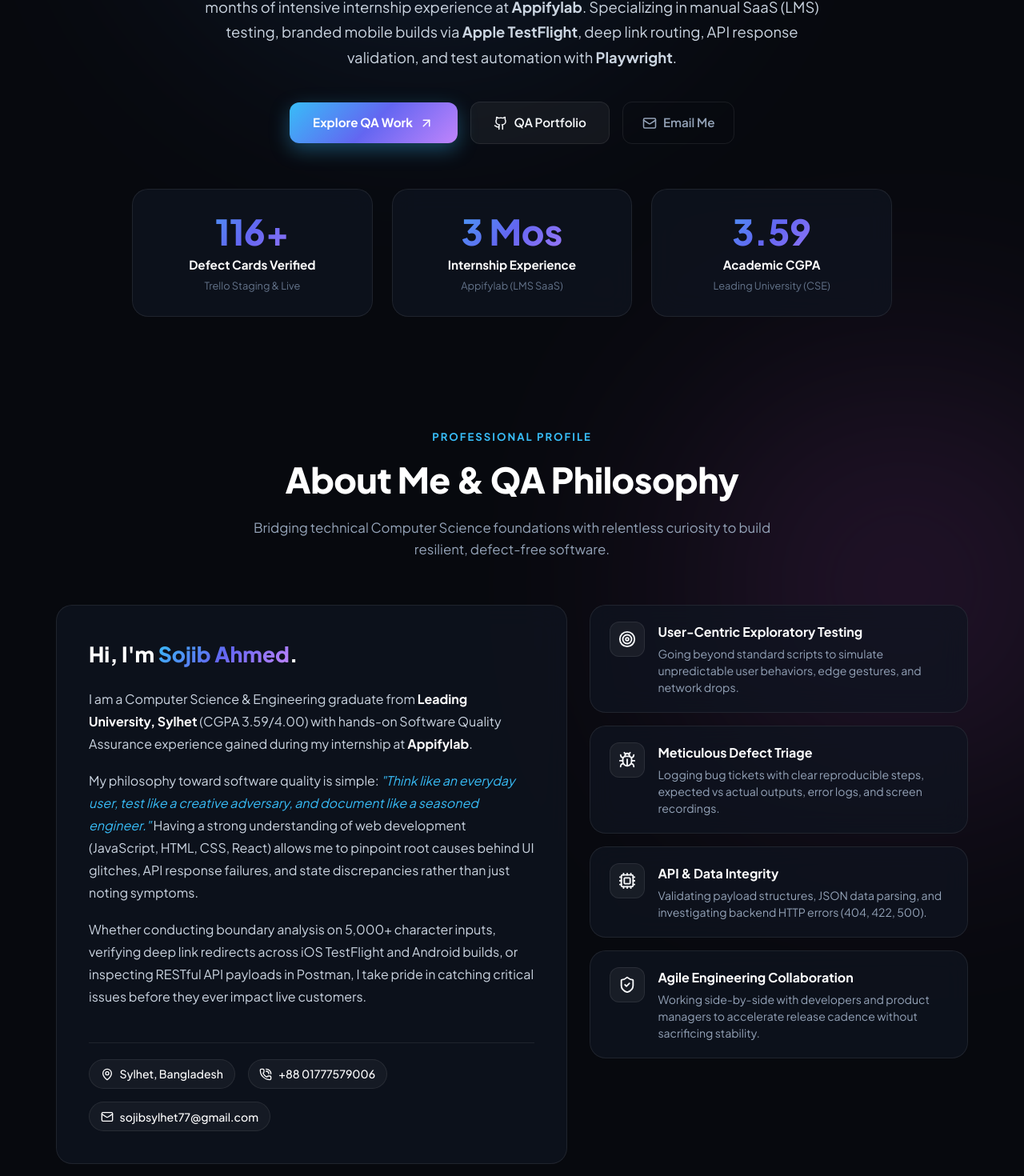
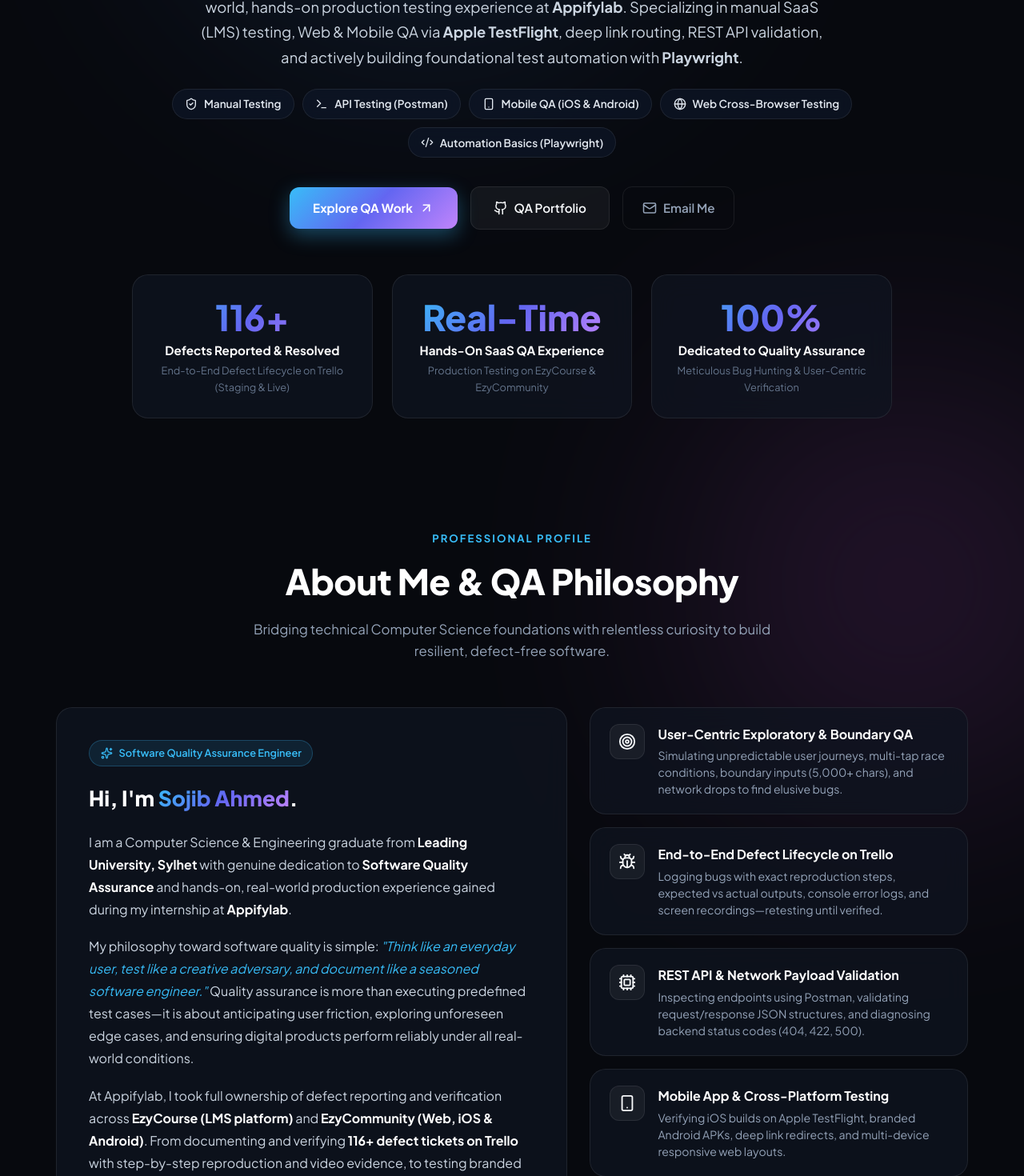
Before and after one commit to sojibahmed007/portfolio_sojib, a React (Vite) app: page / in a window 1280 px wide. Shown: the part 419-1889 px from the top of the page at 80% size. Built offline with nearby package versions, Linux system fonts and the light colour scheme; no server answers.

Commit message:
Refine hero stat cards, add core badges, frame automation as basics, remove contact info from About, and enhance About Me narrative

```diff
--- a/src/App.jsx
+++ b/src/App.jsx
@@ -163,11 +163,23 @@ const App = () => {
     return () => document.removeEventListener('mousedown', handleClickOutside);
   }, []);
 
-  // Stats: 3 High-Impact Cards (Removed QA Test Suites as requested)
+  // Stats: 3 High-Impact Cards (Updated: Full Defect Lifecycle, Real-Time SaaS QA & Dedicated SQA Mindset)
   const stats = [
-    { label: 'Defect Cards Verified', value: '116+', sub: 'Trello Staging & Live' },
-    { label: 'Internship Experience', value: '3 Mos', sub: 'Appifylab (LMS SaaS)' },
-    { label: 'Academic CGPA', value: '3.59', sub: 'Leading University (CSE)' }
+    {
+      value: '116+',
+      label: 'Defects Reported & Resolved',
+      sub: 'End-to-End Defect Lifecycle on Trello (Staging & Live)'
+    },
+    {
+      value: 'Real-Time',
+      label: 'Hands-On SaaS QA Experience',
+      sub: 'Production Testing on EzyCourse & EzyCommunity'
+    },
+    {
+      value: '100%',
+      label: 'Dedicated to Quality Assurance',
+      sub: 'Meticulous Bug Hunting & User-Centric Verification'
+    }
   ];
 
   const toolsRibbon = [
@@ -203,10 +215,10 @@ const App = () => {
       id: 2,
       category: 'qa',
       title: 'Videos Tab UI Automation Suite',
-      subtitle: 'Playwright & TypeScript End-to-End QA',
+      subtitle: 'Playwright & TypeScript (Foundational Learning Project)',
       description:
-        'Automated end-to-end regression test suite validating Videos tab rendering, URL routing assertions (/videos), empty state handling, and state persistence after browser reloads.',
-      tech: ['Playwright', 'TypeScript', 'Test Automation', 'Regression QA'],
+        'An introductory automated regression test suite created while starting out with test automation. Automates essential UI rendering validation, navigation routing checks (/videos), and element state assertions using Playwright and TypeScript.',
+      tech: ['Playwright (Basics)', 'TypeScript', 'Automated Regression', 'VS Code'],
       link: 'https://github.com/sojibahmed007/Automation_Library_issue_com',
       liveLink: 'https://github.com/sojibahmed007/Automation_Library_issue_com',
       liveLabel: 'View Automation',
@@ -337,40 +349,45 @@ const App = () => {
     },
     {
       id: 'automation',
-      title: 'Automation & Core Technologies',
-      subtitle: 'Scripting, Tooling & Frontend Diagnostics',
+      title: 'Test Automation (Foundations & Learning)',
+      subtitle: 'Starting Test Automation Journey with Playwright & Scripting',
       accentColor: '#f59e0b',
       icon: <Code2 size={26} className="text-amber-400" />,
       skills: [
-        'Playwright E2E Automation',
-        'TypeScript',
-        'JavaScript (ES6+)',
-        'HTML5 & CSS3 / Tailwind',
-        'VS Code & Developer Tooling'
+        'Playwright E2E Automation (Basics/Beginner)',
+        'Basic UI & Navigation Assertions',
+        'TypeScript & JavaScript (ES6+)',
+        'HTML5, CSS3 & DOM Selectors',
+        'VS Code & Git Workflows'
       ]
     }
   ];
 
   const qaPillars = [
     {
-      title: 'User-Centric Exploratory Testing',
-      desc: 'Going beyond standard scripts to simulate unpredictable user behaviors, edge gestures, and network drops.',
+      title: 'User-Centric Exploratory & Boundary QA',
+      desc: 'Simulating unpredictable user journeys, multi-tap race conditions, boundary inputs (5,000+ chars), and network drops to find elusive bugs.',
       icon: <Target size={22} className="text-cyan-400" />
     },
     {
-      title: 'Meticulous Defect Triage',
-      desc: 'Logging bug tickets with clear reproducible steps, expected vs actual outputs, error logs, and screen recordings.',
+      title: 'End-to-End Defect Lifecycle on Trello',
+      desc: 'Logging bugs with exact reproduction steps, expected vs actual outputs, console error logs, and screen recordings—retesting until verified.',
       icon: <Bug size={22} className="text-purple-400" />
     },
     {
-      title: 'API & Data Integrity',
-      desc: 'Validating payload structures, JSON data parsing, and investigating backend HTTP errors (404, 422, 500).',
+      title: 'REST API & Network Payload Validation',
+      desc: 'Inspecting endpoints using Postman, validating request/response JSON structures, and diagnosing backend status codes (404, 422, 500).',
       icon: <Cpu size={22} className="text-blue-400" />
     },
     {
-      title: 'Agile Engineering Collaboration',
-      desc: 'Working side-by-side with developers and product managers to accelerate release cadence without sacrificing stability.',
-      icon: <ShieldCheck size={22} className="text-emerald-400" />
+      title: 'Mobile App & Cross-Platform Testing',
+      desc: 'Verifying iOS builds on Apple TestFlight, branded Android APKs, deep link redirects, and multi-device responsive web layouts.',
+      icon: <Smartphone size={22} className="text-emerald-400" />
+    },
+    {
+      title: 'Test Automation Fundamentals (In Progress)',
+      desc: 'Actively learning and scripting basic automated regression tests using Playwright and TypeScript for essential navigation and UI flows.',
+      icon: <Code2 size={22} className="text-amber-400" />
     }
   ];
 
@@ -535,8 +552,32 @@ const App = () => {
         </h1>
 
         <p className="hero-summary">
-          I'm <strong className="text-white">Sojib Ahmed</strong>, a quality-driven <strong>Software Quality Assurance (SQA) Engineer</strong> with 3 months of intensive internship experience at <strong>Appifylab</strong>. Specializing in manual SaaS (LMS) testing, branded mobile builds via <strong>Apple TestFlight</strong>, deep link routing, API response validation, and test automation with <strong>Playwright</strong>.
+          I'm <strong className="text-white">Sojib Ahmed</strong>, a quality-driven <strong>Software Quality Assurance (SQA) Engineer</strong> with real-world, hands-on production testing experience at <strong>Appifylab</strong>. Specializing in manual SaaS (LMS) testing, Web &amp; Mobile QA via <strong>Apple TestFlight</strong>, deep link routing, REST API validation, and actively building foundational test automation with <strong>Playwright</strong>.
         </p>
+
+        {/* Core Competency Badges */}
+        <div className="hero-core-tags">
+          <div className="hero-tag-item">
+            <ShieldCheck size={16} className="text-cyan-400" />
+            <span>Manual Testing</span>
+          </div>
+          <div className="hero-tag-item">
+            <Terminal size={16} className="text-blue-400" />
+            <span>API Testing (Postman)</span>
+          </div>
+          <div className="hero-tag-item">
+            <Smartphone size={16} className="text-purple-400" />
+            <span>Mobile QA (iOS &amp; Android)</span>
+          </div>
+          <div className="hero-tag-item">
+            <Globe size={16} className="text-emerald-400" />
+            <span>Web Cross-Browser Testing</span>
+          </div>
+          <div className="hero-tag-item">
+            <Code2 size={16} className="text-amber-400" />
+            <span>Automation Basics (Playwright)</span>
+          </div>
+        </div>
 
         {/* Hero Actions (Primary is Explore QA Work, CV button removed from hero start) */}
         <div className="hero-actions">
@@ -587,33 +628,34 @@ const App = () => {
             transition={{ duration: 0.5 }}
             className="about-bio-card glass-panel"
           >
+            <div className="about-bio-badge">
+              <Sparkles size={15} className="text-cyan-400" />
+              <span>Software Quality Assurance Engineer</span>
+            </div>
+
             <h3 className="about-bio-heading">
               Hi, I'm <span className="gradient-text">Sojib Ahmed</span>.
             </h3>
+
             <p className="about-bio-text">
-              I am a Computer Science &amp; Engineering graduate from <strong>Leading University, Sylhet</strong> (CGPA 3.59/4.00) with hands-on Software Quality Assurance experience gained during my internship at <strong>Appifylab</strong>.
-            </p>
-            <p className="about-bio-text">
-              My philosophy toward software quality is simple: <em>"Think like an everyday user, test like a creative adversary, and document like a seasoned engineer."</em> Having a strong understanding of web development (JavaScript, HTML, CSS, React) allows me to pinpoint root causes behind UI glitches, API response failures, and state discrepancies rather than just noting symptoms.
-            </p>
-            <p className="about-bio-text">
-              Whether conducting boundary analysis on 5,000+ character inputs, verifying deep link redirects across iOS TestFlight and Android builds, or inspecting RESTful API payloads in Postman, I take pride in catching critical issues before they ever impact live customers.
+              I am a Computer Science &amp; Engineering graduate from <strong>Leading University, Sylhet</strong> with genuine dedication to <strong>Software Quality Assurance</strong> and hands-on, real-world production experience gained during my internship at <strong>Appifylab</strong>.
             </p>
 
-            <div className="about-contact-badges">
-              <div className="contact-badge-item">
-                <MapPin size={16} className="text-cyan-400" />
-                <span>Sylhet, Bangladesh</span>
-              </div>
-              <div className="contact-badge-item">
-                <PhoneCall size={16} className="text-cyan-400" />
-                <span>+88 01777579006</span>
-              </div>
-              <div className="contact-badge-item">
-                <Mail size={16} className="text-cyan-400" />
-                <span>sojibsylhet77@gmail.com</span>
-              </div>
-            </div>
+            <p className="about-bio-text">
+              My philosophy toward software quality is simple: <em>"Think like an everyday user, test like a creative adversary, and document like a seasoned software engineer."</em> Quality assurance is more than executing predefined test cases—it is about anticipating user friction, exploring unforeseen edge cases, and ensuring digital products perform reliably under all real-world conditions.
+            </p>
+
+            <p className="about-bio-text">
+              At Appifylab, I took full ownership of defect reporting and verification across <strong>EzyCourse (LMS platform)</strong> and <strong>EzyCommunity (Web, iOS &amp; Android)</strong>. From documenting and verifying <strong>116+ defect tickets on Trello</strong> with step-by-step reproduction and video evidence, to testing branded iOS TestFlight builds and inspecting RESTful API payloads in Postman, I collaborated closely with developers in fast-paced agile cycles.
+            </p>
+
+            <p className="about-bio-text">
+              My strong Computer Science background in JavaScript, React, and web architecture gives me an investigative edge. When a defect arises, I don't just report what is visible—I inspect Chrome DevTools, analyze network payloads (404, 422, 500 errors), and identify root causes so engineering teams can resolve them rapidly.
+            </p>
+
+            <p className="about-bio-text">
+              While my core foundation lies in <strong>rigorous manual testing, exploratory testing, and API inspection</strong>, I am actively expanding into <strong>test automation</strong>—starting out with <strong>Playwright &amp; TypeScript</strong> to build foundational automated checks for core regression workflows.
+            </p>
           </motion.div>
 
           {/* Right Column: QA Pillars */}
@@ -664,7 +706,7 @@ const App = () => {
                 Platforms: <strong>EzyCourse</strong> (LMS SaaS Platform) &amp; <strong>EzyCommunity</strong> (Web, iOS, Android)
               </p>
             </div>
-            <div className="exp-date-pill">August 03 – October 30, 2026 (3 Months)</div>
+            <div className="exp-date-pill">August 03 – October 30, 2026 &bull; Production Internship</div>
           </div>
 
           <div className="exp-highlights-grid">
--- a/src/index.css
+++ b/src/index.css
@@ -531,8 +531,42 @@ body {
   font-size: 1.15rem;
   color: #cbd5e1;
   max-width: 780px;
-  margin: 0 auto 2.5rem;
+  margin: 0 auto 1.5rem;
   line-height: 1.7;
+}
+
+/* Core Competency Badges in Hero */
+.hero-core-tags {
+  display: flex;
+  flex-wrap: wrap;
+  justify-content: center;
+  align-items: center;
+  gap: 0.65rem;
+  margin: 0 auto 2.25rem;
+  max-width: 900px;
+}
+
+.hero-tag-item {
+  display: inline-flex;
+  align-items: center;
+  gap: 0.5rem;
+  padding: 0.45rem 0.95rem;
+  background: rgba(15, 23, 42, 0.65);
+  border: 1px solid rgba(255, 255, 255, 0.08);
+  border-radius: 9999px;
+  font-size: 0.85rem;
+  font-weight: 600;
+  color: #e2e8f0;
+  backdrop-filter: blur(8px);
+  -webkit-backdrop-filter: blur(8px);
+  transition: all 0.25s ease;
+}
+
+.hero-tag-item:hover {
+  background: rgba(56, 189, 248, 0.12);
+  border-color: rgba(56, 189, 248, 0.35);
+  color: #ffffff;
+  transform: translateY(-2px);
 }
 
 .hero-actions {
@@ -657,6 +691,21 @@ body {
   display: flex;
   flex-direction: column;
   justify-content: space-between;
+}
+
+.about-bio-badge {
+  display: inline-flex;
+  align-items: center;
+  gap: 0.5rem;
+  padding: 0.35rem 0.85rem;
+  background: rgba(56, 189, 248, 0.1);
+  border: 1px solid rgba(56, 189, 248, 0.25);
+  border-radius: 9999px;
+  font-size: 0.8rem;
+  font-weight: 600;
+  color: var(--accent-cyan);
+  margin-bottom: 1.15rem;
+  width: fit-content;
 }
 
 .about-bio-heading {
```
